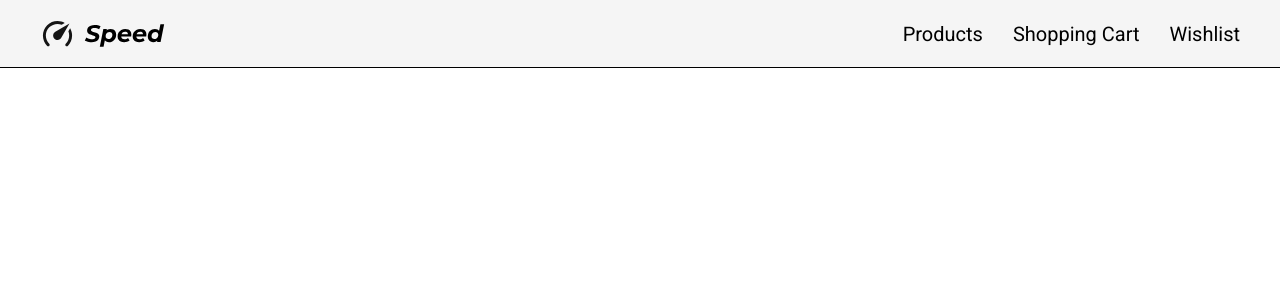
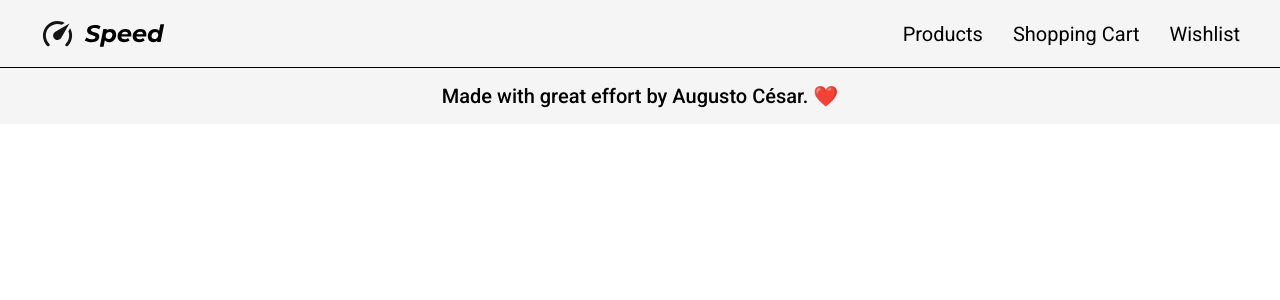
Before and after one commit to AugustoTI/teste-yan, a React (Vite) app: page / in a window 1280 px wide. Shown: the top 300 px of the page. Built offline with nearby package versions, Linux system fonts and the light colour scheme.

Commit message:
Creating the Footer component

```diff
--- a/src/App.jsx
+++ b/src/App.jsx
@@ -1,3 +1,4 @@
+import { Footer } from './components/Footer';
 import { Header } from './components/Header';
 import { GlobalStyles } from './styles/global';
 
@@ -5,6 +6,7 @@ function App() {
   return (
     <>
       <Header />
+      <Footer />
       <GlobalStyles />
     </>
   );
--- /dev/null
+++ b/src/components/Footer/index.jsx
@@ -0,0 +1,9 @@
+import * as S from './styles';
+
+export const Footer = () => {
+  return (
+    <S.FooterContainer>
+      <h1>Made with great effort by Augusto César. ❤️</h1>
+    </S.FooterContainer>
+  );
+};
--- /dev/null
+++ b/src/components/Footer/styles.js
@@ -0,0 +1,14 @@
+import styled, { css } from 'styled-components';
+
+export const FooterContainer = styled.footer`
+  ${() => css`
+    text-align: center;
+    padding: 1.6rem;
+    background-color: #f5f5f5;
+
+    h1 {
+      font-size: 2rem;
+      font-weight: 500;
+    }
+  `}
+`;
--- a/src/styles/global.js
+++ b/src/styles/global.js
@@ -21,6 +21,7 @@ export const GlobalStyles = createGlobalStyle`
 
   body {
     font-size: 1.6rem;
+    font-family: 'Roboto', sans-serif;
   }
 
   img {
```
